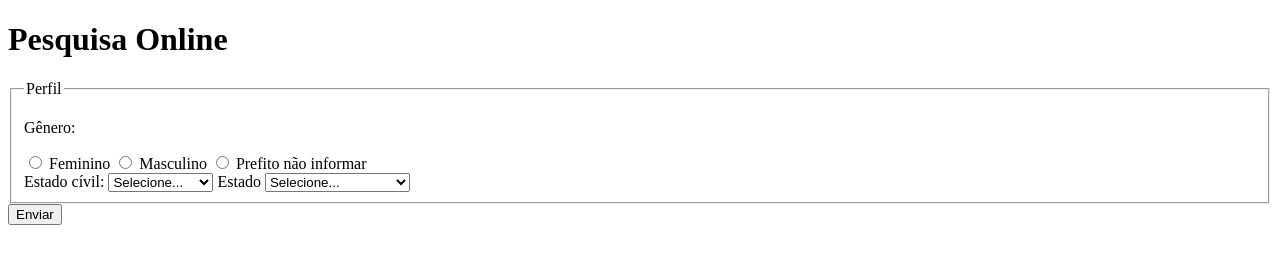
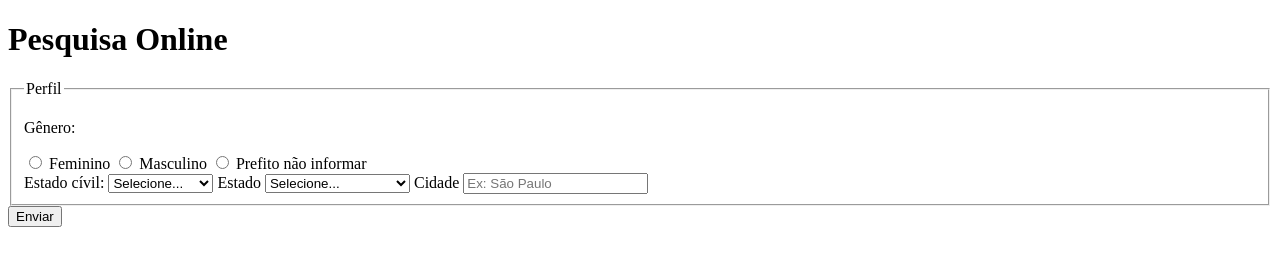
Before and after one commit to enzo-piazentin/pesquisa-culturama, a plain HTML site: page index.html in a window 1280 px wide. Drawn offline with Linux system fonts and the light colour scheme.

Commit message:
Adiciona campo de cidade

```diff
--- a/index.html
+++ b/index.html
@@ -102,6 +102,9 @@
                     <option value="Sergipe">Sergipe</option>
                     <option value="Tocantins">Tocantins</option>
                 </select>
+
+                <label for="userCity">Cidade</label>
+                <input type="text" name="userCity" placeholder="Ex: São Paulo">
             </fieldset>
 
             <button type="submit">Enviar</button>
```
